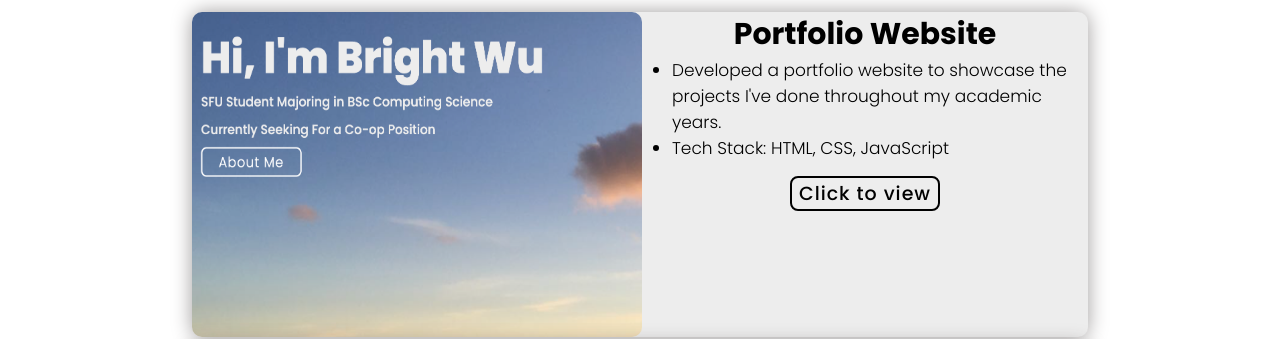
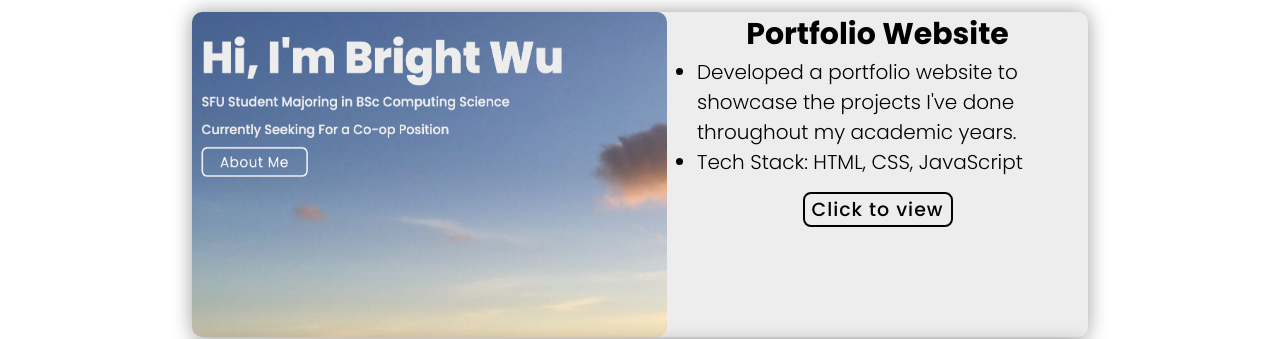
Before and after one commit to bwu95/bwu95.github.io, a plain HTML site: page index.html in a window 1280 px wide. Shown: the part 1555-1894 px from the top of the page. Drawn offline with Linux system fonts and the light colour scheme.

Commit message:
change layout of project containers

```diff
--- a/style.css
+++ b/style.css
@@ -351,7 +351,7 @@ header.sticky.nav-menu li a {
 
 .project-description ul li {
     text-align: left;
-    font-size: 17px;
+    font-size: 20px;
 }
 
 .project-card {
@@ -366,7 +366,7 @@ header.sticky.nav-menu li a {
 .project-image {
     max-height: 325px;
     min-height: 325px;
-    width: 450px;
+    width: 475px;
     /* transition: all 0.8s ease;  */
     border-radius: 10px;
 }
```
